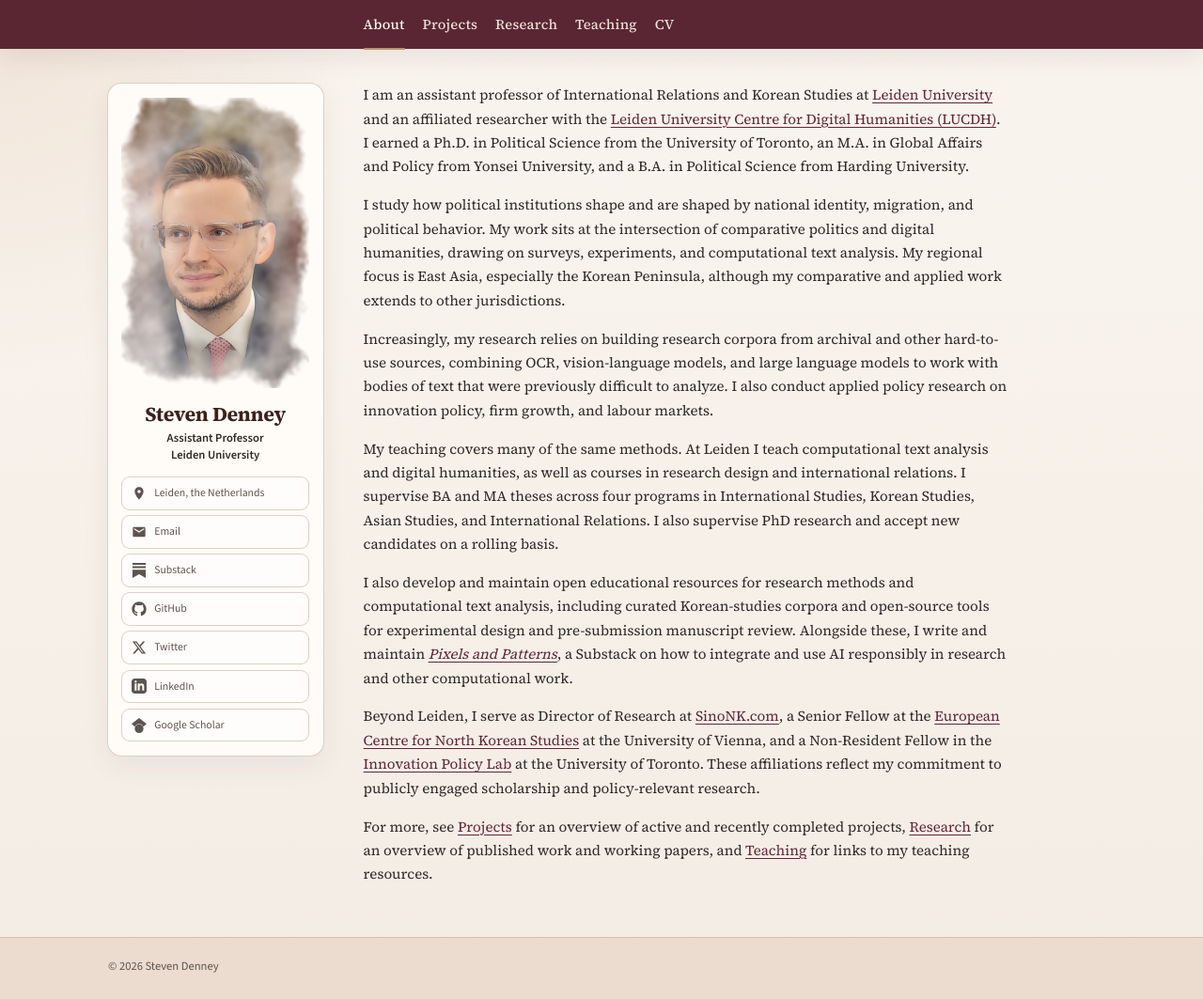
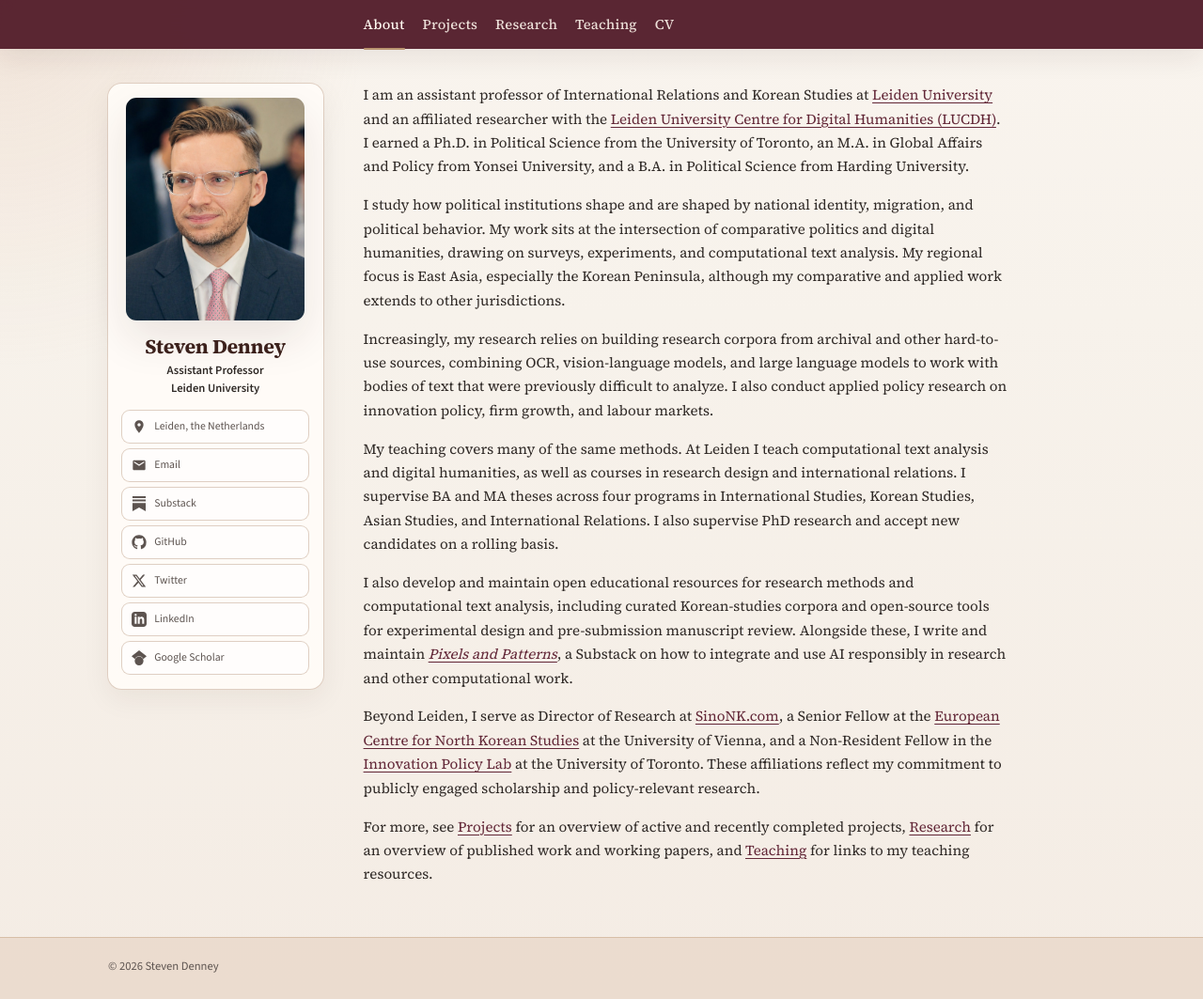
Before and after one commit to scdenney/scdenney.github.io, a Jekyll site: the page built from index.md, in a window 1280 px wide and 1063 px high. Shown: the whole window at 94% size. Built offline with Jekyll 4.4.1, drawn with Linux system fonts in a browser that asks for light colours.

Commit message:
Go back to the photo headshot in the sidebar
The watercolour portrait read as too soft for a professional profile.
Show the original photograph again, cropped to 4:5 and centred on the
face, as before the watercolour. Drop the CSS rule that only the
watercolour used and bump the stylesheet version.

```diff
--- a/_includes/head.html
+++ b/_includes/head.html
@@ -8,6 +8,6 @@
 <link rel="preconnect" href="https://fonts.gstatic.com" crossorigin>
 <link href="https://fonts.googleapis.com/css2?family=Source+Sans+3:wght@400;500;600;700&family=Source+Serif+4:opsz,wght@8..60,400;8..60,500;8..60,600;8..60,700&display=swap" rel="stylesheet">
 
-<link rel="stylesheet" href="{{ '/assets/css/style.css?v=20260924e' | relative_url }}">
+<link rel="stylesheet" href="{{ '/assets/css/style.css?v=20260926a' | relative_url }}">
 
 <link rel="icon" type="image/svg+xml" href="{{ '/assets/images/favicon.svg' | relative_url }}">
--- a/_includes/sidebar.html
+++ b/_includes/sidebar.html
@@ -1,6 +1,6 @@
 <aside class="sidebar">
   <div class="author-profile">
-    <img src="{{ '/assets/images/headshot-watercolor.webp?v=4' | relative_url }}" alt="Watercolour portrait of Steven Denney" class="author__avatar author__avatar--full" width="600" height="928">
+    <img src="{{ '/assets/images/headshot.jpg' | relative_url }}" alt="Steven Denney" class="author__avatar">
     <h1 class="author__name">Steven Denney</h1>
     <p class="author__title">Assistant Professor<br>Leiden University</p>
 
--- a/assets/css/style.css
+++ b/assets/css/style.css
@@ -380,16 +380,6 @@ hr {
   box-shadow: var(--shadow-md);
 }
 
-/* A tall composition shown whole instead of cropped to 4:5. */
-.author__avatar--full {
-  max-width: 100%;
-  height: auto;
-  aspect-ratio: auto;
-  border-radius: 0;
-  object-fit: contain;
-  box-shadow: none;
-}
-
 .author__name {
   margin-bottom: 0.2rem;
   color: var(--color-heading);
```
